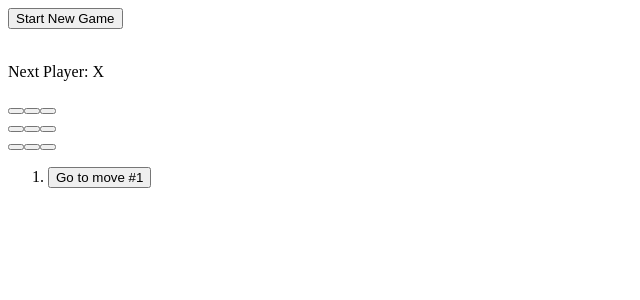
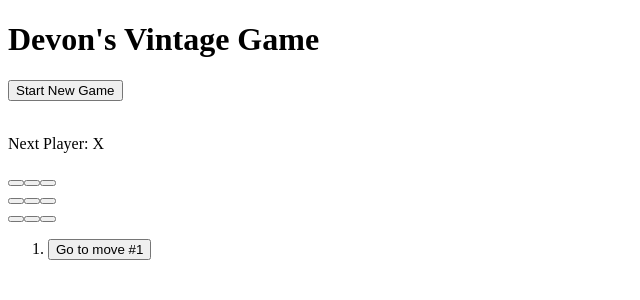
Before and after one commit to Deelliott/vintage, a Next.js app: page / in a window 1280 px wide. Shown: the top 300 px of the page, without its empty margins (0-640 px from the left). Built offline with nearby package versions, Linux system fonts and the light colour scheme.

Commit message:
add header

```diff
--- a/src/app/page.js
+++ b/src/app/page.js
@@ -116,6 +116,7 @@ export default function Game() {
 
     <div className="game">
       <div className="game-board">
+      <h1 className="title">Devon's Vintage Game</h1>
         <button className="reset-button" onClick={resetGame}>Start New Game</button>
         <br />
         <br />
```
